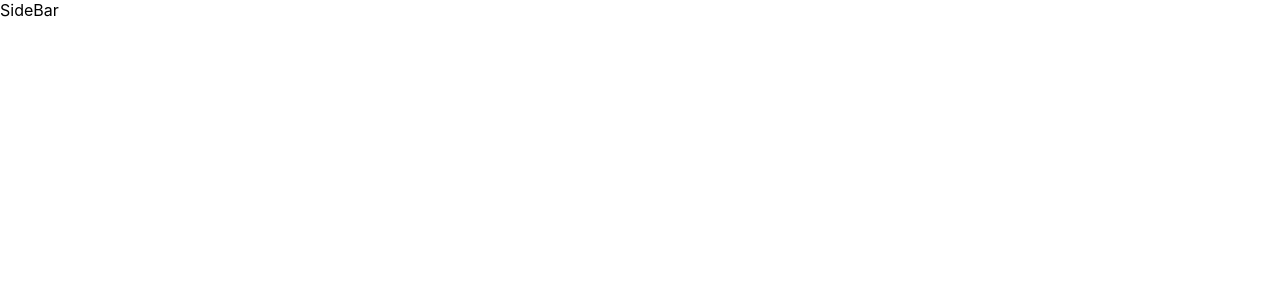
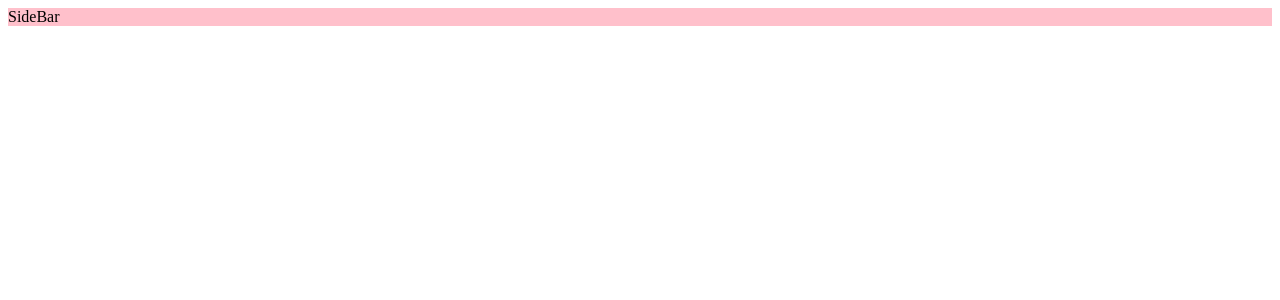
Before and after one commit to diegofss11/microfend-sidebar, a React (Create React App) app: page / in a window 1280 px wide. Shown: the top 300 px of the page. Built offline with nearby package versions, Linux system fonts and the light colour scheme.

Commit message:
Test styles

```diff
--- a/src/App.css
+++ b/src/App.css
@@ -1,22 +1,3 @@
-.App {
-  text-align: center;
+.sidebar {
+  background-color: pink;
 }
-
-.App-logo {
-  height: 40vmin;
-}
-
-.App-header {
-  background-color: #282c34;
-  min-height: 100vh;
-  display: flex;
-  flex-direction: column;
-  align-items: center;
-  justify-content: center;
-  font-size: calc(10px + 2vmin);
-  color: white;
-}
-
-.App-link {
-  color: #09d3ac;
-}
--- a/src/App.js
+++ b/src/App.js
@@ -2,7 +2,7 @@ import React from 'react';
 import './App.css';
 
 export default () => (
-  <div className="side-bar">
+  <div className="sidebar">
     <nav>SideBar</nav>
   </div>
 );
--- a/src/index.css
+++ /dev/null
@@ -1,13 +0,0 @@
-body {
-  margin: 0;
-  font-family: -apple-system, BlinkMacSystemFont, "Segoe UI", "Roboto", "Oxygen",
-    "Ubuntu", "Cantarell", "Fira Sans", "Droid Sans", "Helvetica Neue",
-    sans-serif;
-  -webkit-font-smoothing: antialiased;
-  -moz-osx-font-smoothing: grayscale;
-}
-
-code {
-  font-family: source-code-pro, Menlo, Monaco, Consolas, "Courier New",
-    monospace;
-}
--- a/src/index.js
+++ b/src/index.js
@@ -1,6 +1,6 @@
 import React from 'react';
 import ReactDOM from 'react-dom';
-import './index.css';
+
 import App from './App';
 
 ReactDOM.hydrate(<App />, document.getElementById('root'));
```
